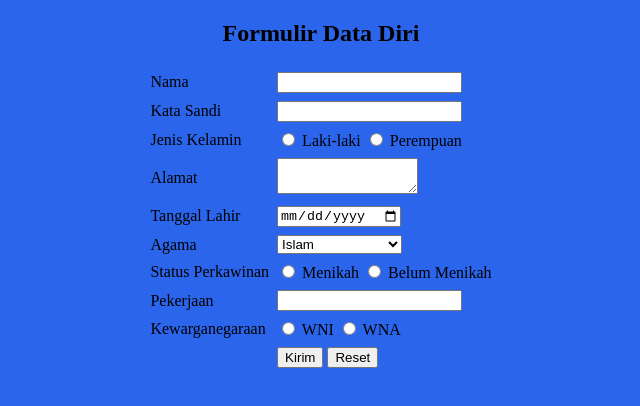
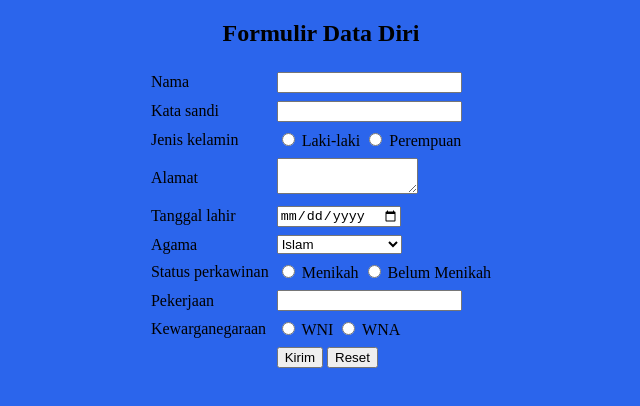
Before and after one commit to rzkyapriil/tgskuliah, a plain HTML site: page Form/index.html in a window 1280 px wide. Shown: the full height of the page, 319-959 px from the left. Drawn offline with Linux system fonts and the light colour scheme.

Commit message:
Update index.html

```diff
--- a/Form/index.html
+++ b/Form/index.html
@@ -13,33 +13,33 @@
 			<table border="0" cellpadding="3">
 				<tr>
 					<td><label for="nama">Nama</label></td>
-					<td><input type="text" name="nama" id="nama"></td>
+					<td><input type="text" name="Nama" id="nama" required></td>
 				</tr>
 				<tr>
-					<td><label for="katasandi">Kata Sandi</label></td>
-					<td><input type="password" name="katasandi"></td>
+					<td><label for="katasandi">Kata sandi</label></td>
+					<td><input type="password" name="Kata sandi" required></td>
 				</tr>
 				<tr>
-					<td><label for="jeniskelamin">Jenis Kelamin</label>
+					<td><label for="jeniskelamin">Jenis kelamin</label>
 					<td>
-						<input type="radio" name="jeniskelamin">
+						<input type="radio" name="Jenis kelamin" value="Laki-laki" required>
 						<label for="lakilaki">Laki-laki</label>
-						<input type="radio" name="jeniskelamin">
+						<input type="radio" name="Jenis kelamin" value="Perempuan" required>
 						<label for="perempuan">Perempuan</label>
 					</td>
 				</tr>
 				<tr>
 					<td><label for="alamat">Alamat</label></td>
-					<td><textarea name="alamat" id="alamat" cols="15" rows="2"></textarea></td>
+					<td><textarea name="Alamat" id="alamat" cols="15" rows="2" required></textarea></td>
 				</tr>
 				<tr>
-					<td><label for="tanggalLahir">Tanggal Lahir</label></td>
-					<td><input type="date" name="tanggalLahir"></td>
+					<td><label for="tanggalLahir">Tanggal lahir</label></td>
+					<td><input type="date" name="Tanggal lahir" required></td>
 				</tr>
 				<tr>
 					<td><label for="agama">Agama</label></td>
 					<td>
-						<select name="agama" id="agama">
+						<select name="Agama" id="agama">
 							<option value="Islam">Islam</option>
 							<option value="Hindu">Hindu</option>
 							<option value="Budha">Budha</option>
@@ -50,24 +50,24 @@
 					</td>
 				</tr>
 				<tr>
-					<td><label for="statusPerkawinan">Status Perkawinan</label></td>
+					<td><label for="statusPerkawinan">Status perkawinan</label></td>
 					<td>
-						<input type="radio" name="statusPerkawinan">
+						<input type="radio" name="Status perkawinan" value="Menikah" required>
 						<label for="menikah">Menikah</label>
-						<input type="radio" name="statusPerkawinan">
+						<input type="radio" name="Status perkawinan" value="Belum Menikah" required>
 						<label for="belumMenikah">Belum Menikah</label>
 					</td>
 				</tr>
 				<tr>
 					<td><label for="pekerjaan">Pekerjaan</label></td>
-					<td><input type="text" name="pekerjaan"></td>
+					<td><input type="text" name="Pekerjaan" required></td>
 				</tr>
 				<tr>
 					<td><label for="kewarganegaraan">Kewarganegaraan</label></td>
 					<td>
-						<input type="radio" name="kewarganegaraan">
+						<input type="radio" name="Kewarganegaraan" value="WNI" required>
 						<label for="wni">WNI</label>
-						<input type="radio" name="kewarganegaraan">
+						<input type="radio" name="Kewarganegaraan" value="WNA" required>
 						<label for="wna">WNA</label>
 					</td>
 				</tr>
```
